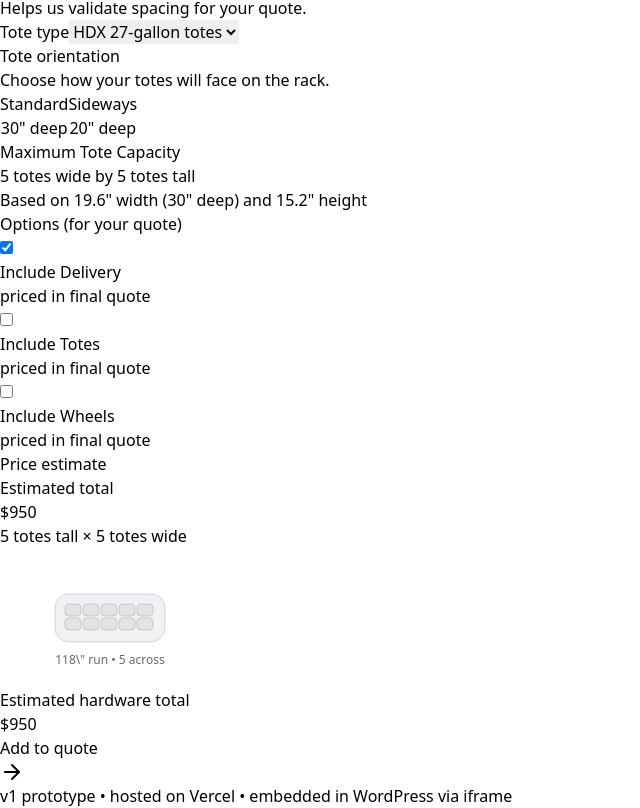
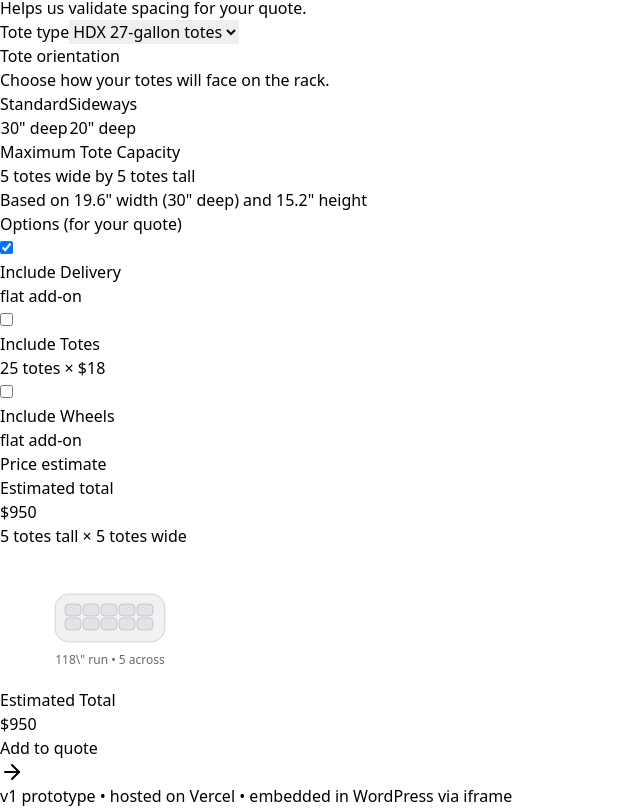
Before and after one commit to jdrzayich/tote-builder, a Next.js app: page / in a window 1280 px wide. Shown: the part 466-1274 px from the top of the page, without its empty margins (0-640 px from the left). Built offline with nearby package versions, Linux system fonts and the light colour scheme.

Commit message:
Update page.tsx

```diff
--- a/app/page.tsx
+++ b/app/page.tsx
@@ -500,7 +500,14 @@ function BuilderApp() {
           />
           <div className="text-sm">{a.name}</div>
         </div>
-        <div className="text-xs text-neutral-500">priced in final quote</div>
+        {a.id === "totes" ? (
+          <div className="text-xs text-neutral-500">
+            {totalBays} totes × ${ADDON_PRICES.totesPerBay}
+          </div>
+) : (
+  <div className="text-xs text-neutral-500">flat add-on</div>
+)}
+
       </div>
     ))}
   </div>
@@ -529,7 +536,7 @@ function BuilderApp() {
                     <div className="rounded-3xl border border-neutral-200 bg-white/90 p-3 shadow-lg backdrop-blur">
                       <div className="flex items-center justify-between">
                         <div>
-                          <div className="text-xs text-neutral-500">Estimated hardware total</div>
+                          <div className="text-xs text-neutral-500">Estimated Total</div>
                           <div className="text-lg font-semibold">{money(estTotal)}</div>
                         </div>
                         <Button onClick={addToQuote}>
```
